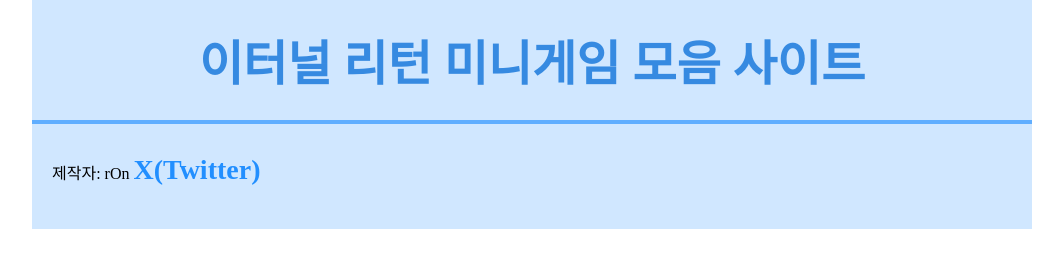
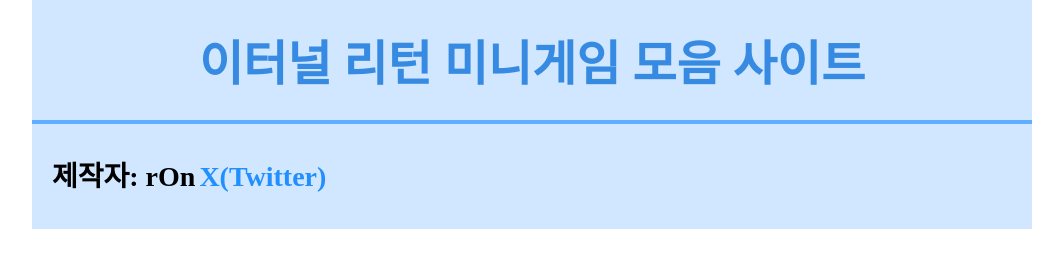
Before and after one commit to er-minigame/er-minigame.github.io, a plain HTML site: page index.html in a window 1280 px wide. Shown: the top 268 px of the page, without its empty margins (108-1171 px from the left). Drawn offline with Linux system fonts and the light colour scheme; no server answers.

Commit message:
Update main.css

```diff
--- a/css/main.css
+++ b/css/main.css
@@ -96,7 +96,7 @@ u {
   margin-left: 20px;
 }
 
-.twitter_title {
+.footer_creator {
   color: #000000;
   font-size: 28px;
   font-weight: bold;
```
